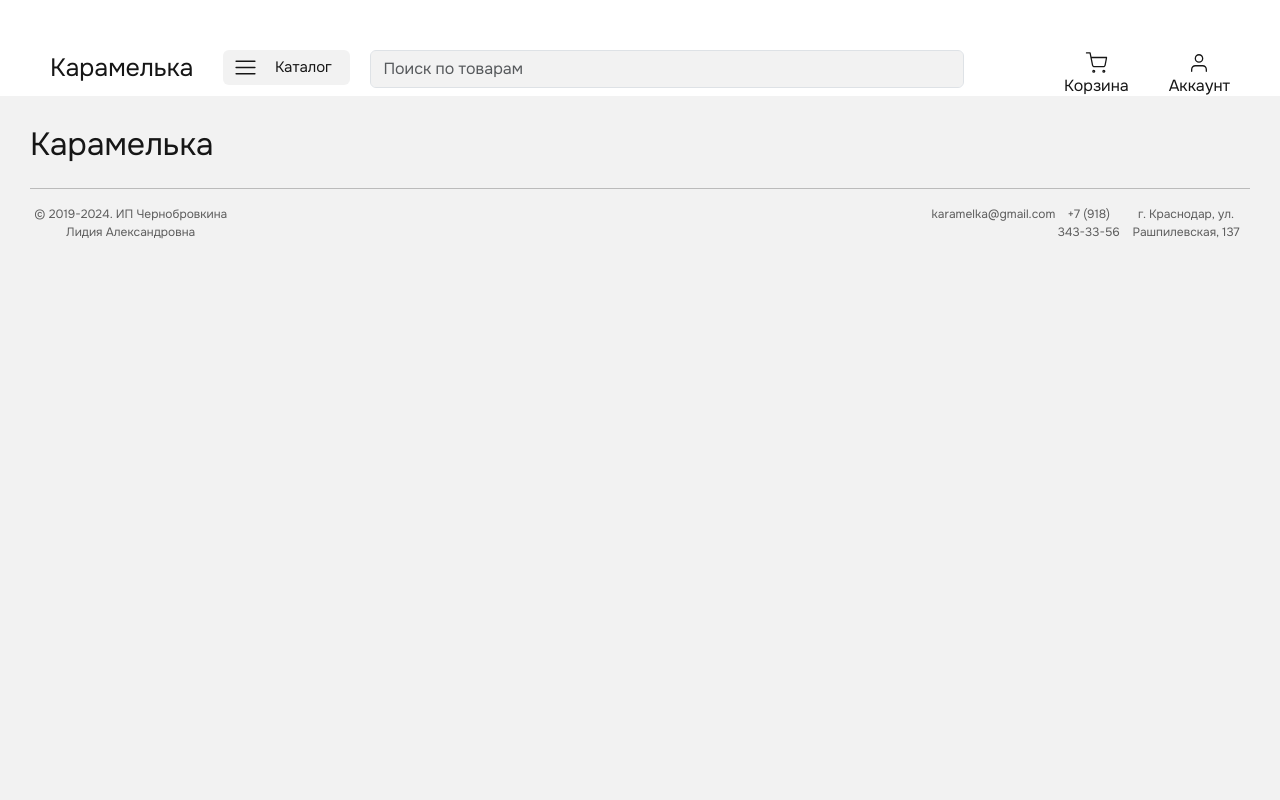
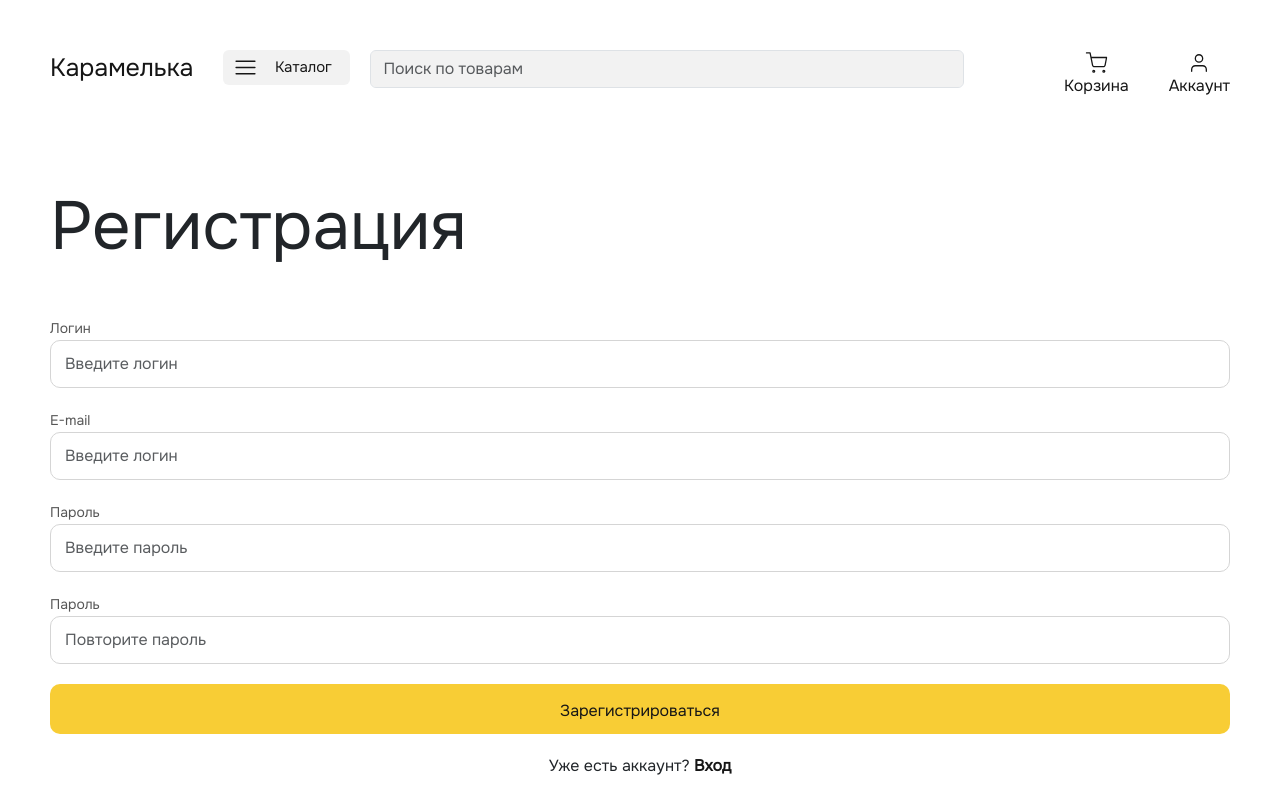
Before and after one commit to AngelinaCher/candy-store, a Vue app in the folder candy_store_client/: page /registration in a window 1280 px wide. Shown: the top 800 px of the page. Built offline with nearby package versions, Linux system fonts and the light colour scheme.

Commit message:
feat(candy_store_client): добавлена страница входа и регистарции

```diff
--- /dev/null
+++ b/candy_store_client/src/assets/styles/login-page.scss
@@ -0,0 +1,46 @@
+@import "variables";
+
+.login-page_field label {
+  font-weight: 400;
+  font-size: 14px;
+  color: #565656;
+}
+
+.login-page_field {
+  margin-bottom: 20px;
+}
+
+.login-page_field input {
+  background: $color-white;
+  border: 1px solid #d5d5d5;
+  border-radius: 10px;
+  padding: 14px;
+  min-width: 346px;
+  height: 48px;
+}
+
+.login-page_btn {
+  min-width: 346px;
+}
+
+.login-page_btn button {
+  width: 100%;
+  border-radius: 10px;
+  padding: 15px;
+  height: 50px;
+  min-width: 346px;
+  margin-bottom: 20px;
+}
+
+.login-page_link {
+  padding-bottom: 50px;
+  text-align: center;
+  font-weight: 400;
+  font-size: 16px;
+}
+
+.login-page_link a {
+  text-decoration: none;
+  color: $color-black;
+  font-weight: 600;
+}
--- a/candy_store_client/src/assets/styles/main.scss
+++ b/candy_store_client/src/assets/styles/main.scss
@@ -2,6 +2,7 @@
 @import "variables";
 @import "cart-page";
 @import "account-page";
+@import "login-page";
 
 body, html {
   font-family: "Onest-Regular", sans-serif;
@@ -9,7 +10,8 @@ body, html {
 }
 
 .main-page, .app-header, .cart-page,
-.account-page, .order-page, .catalog-page {
+.account-page, .order-page, .catalog-page,
+.login-page, .registration-page {
   padding-top: 50px;
   padding-left: 50px;
   padding-right: 50px;
--- a/candy_store_client/src/router/index.js
+++ b/candy_store_client/src/router/index.js
@@ -30,7 +30,17 @@ const routes = [
         name: "CatalogPage",
         component: () => import("../views/CatalogPage.vue"),
         props: true,
-    }
+    },
+    {
+        path: "/login",
+        name: "LoginPage",
+        component: () => import("../views/LoginPage.vue"),
+    },
+    {
+        path: "/registration",
+        name: "RegistrationPage",
+        component: () => import("../views/RegistrationPage.vue")
+    },
 ]
 
 const router = new VueRouter({
--- /dev/null
+++ b/candy_store_client/src/views/LoginPage.vue
@@ -0,0 +1,55 @@
+<template>
+  <div class="login-page">
+    <div class="cart-page_header">
+      <h1>Вход</h1>
+    </div>
+
+    <div class="login-page_field">
+      <label for="range-2">Логин</label>
+      <b-form-input
+          v-model="userData.username"
+          placeholder="Введите логин"
+          class="custom-input login-page_field__input"
+      ></b-form-input>
+    </div>
+
+    <div class="login-page_field">
+      <label for="range-2">Пароль</label>
+      <b-form-input
+          v-model="userData.password"
+          placeholder="Введите пароль"
+          class="custom-input login-page_field__input"
+          type="password"
+      ></b-form-input>
+    </div>
+
+    <div class="login-page_btn">
+      <b-button
+          class="custom-button"
+          @click="login"
+      >Войти
+      </b-button>
+    </div>
+
+    <div class="login-page_link">Еще не зарегистрированы?
+      <router-link to="/registration">Регистрация</router-link>
+    </div>
+  </div>
+</template>
+
+<script>
+export default {
+  name: "LoginPage",
+  mounted() {
+    document.title = "Вход | Карамелька "
+  },
+  data() {
+    return {
+      userData: {
+        "username": "",
+        "password": "",
+      }
+    }
+  }
+}
+</script>
--- /dev/null
+++ b/candy_store_client/src/views/RegistrationPage.vue
@@ -0,0 +1,66 @@
+<template>
+  <div class="registration-page">
+    <div class="cart-page_header">
+      <h1>Регистрация</h1>
+    </div>
+
+    <div class="login-page_field">
+      <label for="range-2">Логин</label>
+      <b-form-input
+          placeholder="Введите логин"
+          class="custom-input login-page_field__input"
+      ></b-form-input>
+    </div>
+
+    <div class="login-page_field">
+      <label for="range-2">E-mail</label>
+      <b-form-input
+          placeholder="Введите логин"
+          class="custom-input login-page_field__input"
+      ></b-form-input>
+    </div>
+
+    <div class="login-page_field">
+      <label for="range-2">Пароль</label>
+      <b-form-input
+          placeholder="Введите пароль"
+          class="custom-input login-page_field__input"
+          type="password"
+      ></b-form-input>
+    </div>
+
+    <div class="login-page_field">
+      <label for="range-2">Пароль</label>
+      <b-form-input
+          placeholder="Повторите пароль"
+          class="custom-input login-page_field__input"
+          type="password"
+      ></b-form-input>
+    </div>
+
+    <div class="login-page_btn">
+      <b-button
+          class="custom-button"
+          @click="register"
+      >Зарегистрироваться
+      </b-button>
+    </div>
+
+    <div class="login-page_link">Уже есть аккаунт?
+      <router-link to="/login">Вход</router-link>
+    </div>
+  </div>
+</template>
+
+<script>
+export default {
+  name: "RegistrationPage",
+  mounted() {
+    document.title = "Регистрация | Карамелька "
+  },
+}
+</script>
+
+<style scoped>
+
+</style>
```
